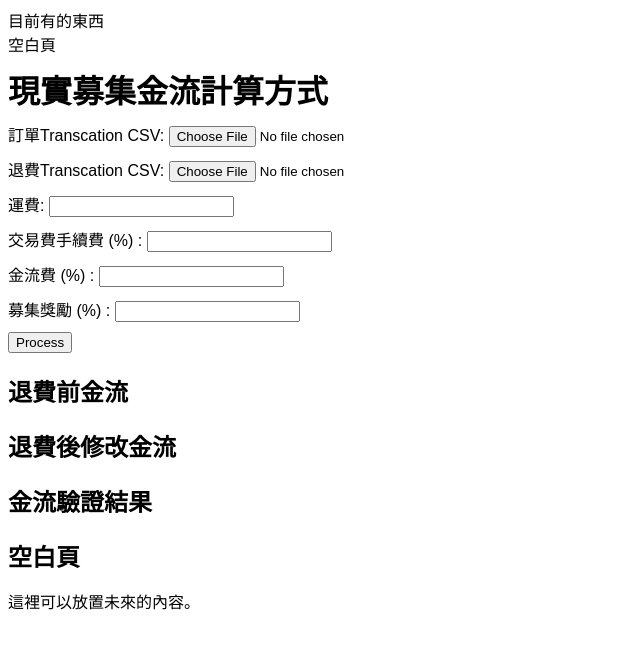
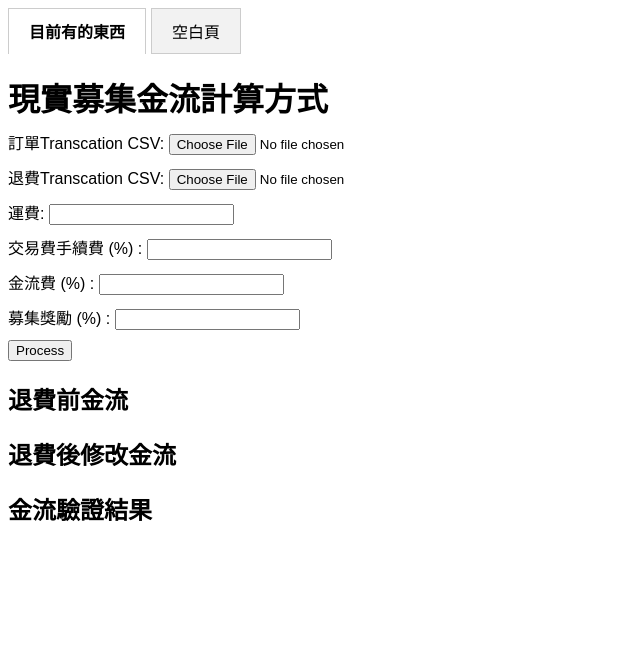
Before and after one commit to GaryWu0512/soll, a plain HTML site: page index.html in a window 1280 px wide. Shown: the whole page, without its empty margins (0-640 px from the left). Drawn offline with Linux system fonts and the light colour scheme.

Commit message:
Update tab style

```diff
--- a/index.html
+++ b/index.html
@@ -5,6 +5,28 @@
     <style>
         body {
             font-family: Arial, sans-serif;
+        }
+        .tab-container {
+            display: flex;
+            margin-bottom: 20px;
+        }
+        .tab {
+            padding: 10px 20px;
+            cursor: pointer;
+            background: #f2f2f2;
+            border: 1px solid #ccc;
+            margin-right: 5px;
+        }
+        .tab.active {
+            background: #fff;
+            border-bottom: none;
+            font-weight: bold;
+        }
+        .tab-content {
+            display: none;
+        }
+        .tab-content.active {
+            display: block;
         }
         h1, h2 {
             margin: 10px 0;
```
